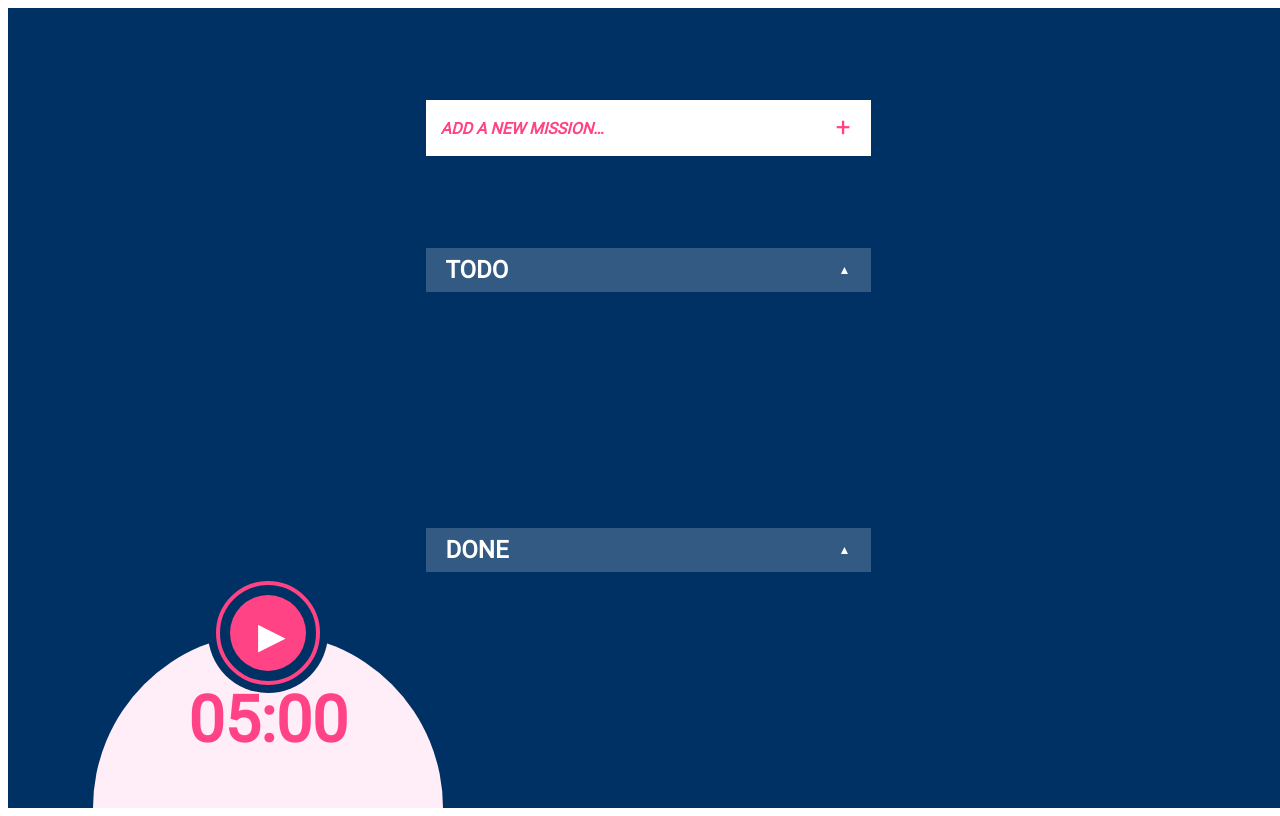
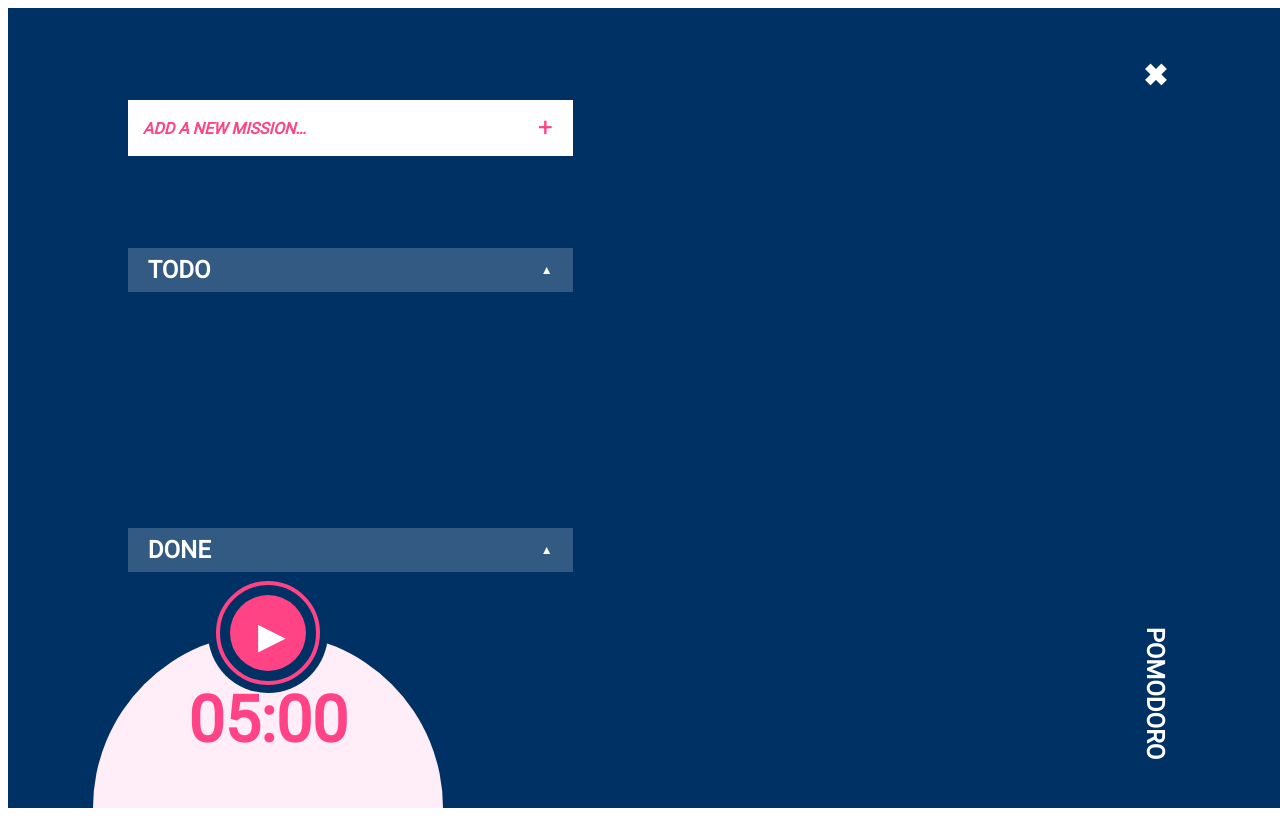
Before and after one commit to Chienli/Tomato_Clock, a Vue app: page / in a window 1280 px wide. Both pictures are taken after a click on the element 1186 px from the left and 72 px from the top of the page. Built offline with nearby package versions, Linux system fonts and the light colour scheme.

Commit message:
todolistview 切換至 mainview 功能完成

```diff
--- a/src/views/TodoList.vue
+++ b/src/views/TodoList.vue
@@ -23,6 +23,10 @@
         <ListHeader :title="'DONE'" :foldState="doneFoldState" @handleFold="handleFold" />
         <TaskListBox :class="{hidden : doneFoldState}" :todoListView="true" :todos="done" />
       </div>
+    </div>
+    <div class="navbar">
+      <div @click="handleViewState" class="cross">✖</div>
+      <div class="pomodoro">POMODORO</div>
     </div>
   </div>
 </template>
@@ -95,7 +99,7 @@ export default {
   height: 100%;
   background-color: #003164;
   display: flex;
-  justify-content: space-evenly;
+  justify-content: space-around;
   align-items: center;
   position: relative;
   .listColumn {
@@ -140,6 +144,33 @@ export default {
       }
     }
   }
+  .navbar {
+    width: 36px;
+    height: 700px;
+    margin-left: 330px;
+    display: flex;
+    flex-direction: column;
+    align-items: center;
+    justify-content: space-between;
+    .cross {
+     color: white;
+      font-size: 30px;
+      font-weight: bold;
+      font-family: "roboto";
+      display: flex;
+      flex-direction: column;
+      align-items: center;
+      cursor: pointer;
+    }
+    .pomodoro {
+      color: white;
+      transform: rotate(90deg);
+      font-size: 24px;
+      font-weight: bold;
+      font-family: "roboto";
+      margin: 0 0 50px 0;
+    }
+  }
 }
 .hidden {
   visibility: hidden;
```
